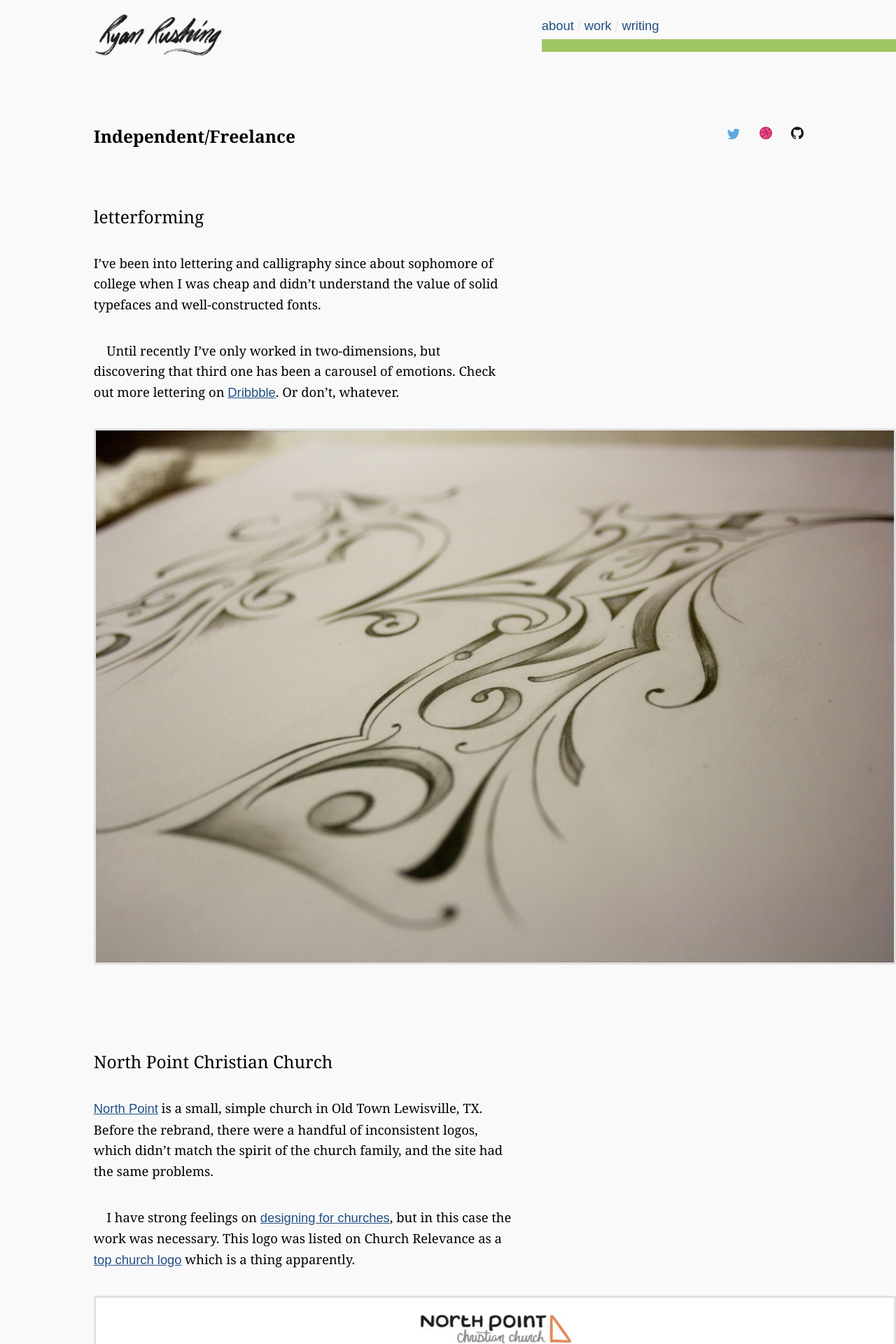
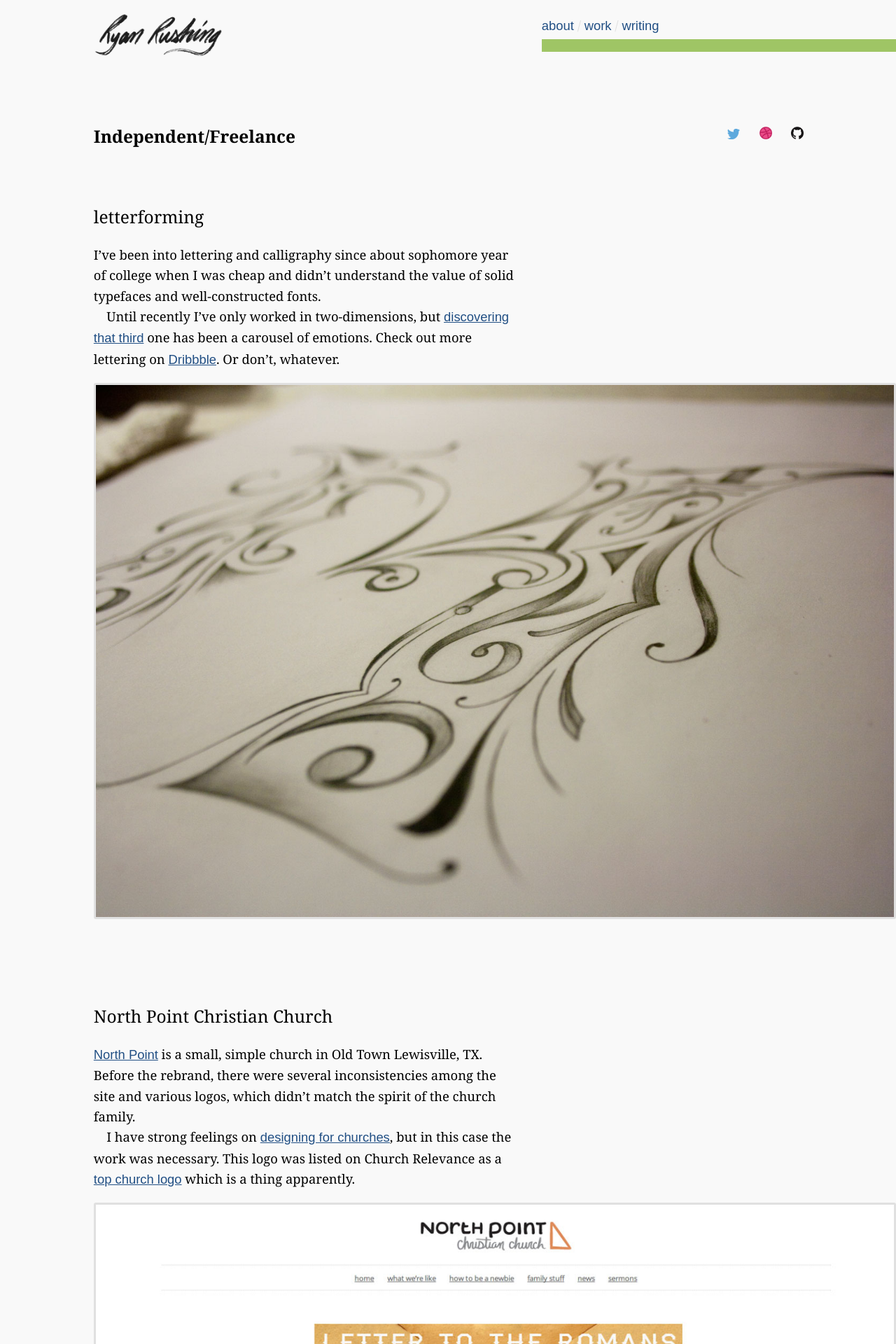
Before and after one commit to WriteEditor/ryan-rushing, a Jekyll site: the page built from work-independent.html, in a window 1280 px wide. Shown: the top 1920 px of the page at 70% size. Built offline with Jekyll 4.4.1, drawn with Linux system fonts in a browser that asks for light colours; nearby versions of some CDN libraries; Markdown is read by kramdown in place of the engine named in the settings.

Commit message:
fixing typos, small content adjustments

```diff
--- a/_assets/_layout.scss
+++ b/_assets/_layout.scss
@@ -16,7 +16,7 @@
             p{
                  @include gs-span(d, 2, 2, (2, 4));
                  float: none;
-                 margin-top: $baseline;
+                 margin: 0;
             }
         }
 
@@ -47,7 +47,7 @@
         text-align: left;
         float: none;
         margin-top: $baseline/2;
-        margin-bottom: 0;
+        margin-bottom: $baseline/2;
     }
 
     h3{
@@ -58,6 +58,7 @@
     }
 
     img{
+        margin-top: $baseline/2;
         border: $baseline/10 solid $subtleDarkColor;
     }
 }
--- a/work-independent.html
+++ b/work-independent.html
@@ -9,10 +9,10 @@
 		<h2 class="fade-4">letterforming</h2>
 		<div class="info fade-5">
 			<p>
-				I&rsquo;ve been into lettering and calligraphy since about sophomore of college when I was cheap and didn&rsquo;t understand the value of solid typefaces and well-constructed fonts.
+				I&rsquo;ve been into lettering and calligraphy since about sophomore year of college when I was cheap and didn&rsquo;t understand the value of solid typefaces and well-constructed fonts.
 			</p>
 			<p>
-				Until recently I&rsquo;ve only worked in two-dimensions, but discovering that third one has been a carousel of emotions. Check out more lettering on <a href="http://dribbble.com/ryanrushing">Dribbble</a>. Or don&rsquo;t, whatever.
+				Until recently I&rsquo;ve only worked in two-dimensions, but <a href="http://dribbble.com/shots/1466132-Mightier-sculpture">discovering that third</a> one has been a carousel of emotions. Check out more lettering on <a href="http://dribbble.com/ryanrushing">Dribbble</a>. Or don&rsquo;t, whatever.
 			</p>
 
 			<img src="/img/in-work/independent/m-commission.jpg">
@@ -23,7 +23,7 @@
 		<h2 class="fade-4">North Point Christian Church</h2>
 		<div class="info fade-5">
 			<p>
-				<a href="http://npcc.cc">North Point</a> is a small, simple church in Old Town Lewisville, TX. Before the rebrand, there were a handful of inconsistent logos, which didn&rsquo;t match the spirit of the church family, and the site had the same problems.
+				<a href="http://npcc.cc">North Point</a> is a small, simple church in Old Town Lewisville, TX. Before the rebrand, there were several inconsistencies among the site and various logos, which didn&rsquo;t match the spirit of the church family.
 			</p>
 			<p>
 				I have strong feelings on <a href="/writing/2012/02/19/on-church-design/">designing for churches</a>, but in this case the work was necessary. This logo was listed on Church Relevance as a <a href="http://churchrelevance.com/resources/top-church-logos/">top church logo</a> which is a thing apparently.
--- a/work-kalkomey.html
+++ b/work-kalkomey.html
@@ -10,7 +10,7 @@
 
 		<div class="info fade-5">
 			<p>
-				The <a href="http://bookstore.kalkomey.com">Bookstore</a> is where you can get digital versions of our handbooks and student manual covering boating, hunting, and handgun safety. They match our printed publications used in classrooms.
+				The <a href="http://bookstore.kalkomey.com">Bookstore</a> is where you can get digital versions of our handbooks and student manuals covering boating, hunting, and handgun safety. They match our printed publications used in classrooms.
 			</p>
 			<p>
 				Through the power of infinity, you can enjoy perusing  laws and regulations at any time, until your battery dies.
--- a/work-unit.html
+++ b/work-unit.html
@@ -39,7 +39,7 @@
 				Although, the internal team at Woot! is largely responsible for the current site, we were consultants for years, discussing everything from technical implementation details, to game ideas, to viral video stuff. We covered it all, and it was a blast.
 			</p>
 			<p>
-				Fun story: while in a meeting several years ago with the Woot!/Amazon leadership, they revealed their plan for the deal events, but they needed a name for it. I whispered "Woot plus" to my co-worker; it was a bit of a joke since Google+ was a new thing. I don&rsquo;t want to say I&rsquo;m responsible for the name, but&hellip;
+				Fun story: while in a meeting several years ago with the Woot!/Amazon leadership, they revealed their plan for the deal events, but they needed a name for it. I whispered &ldquo;Woot plus&rdquo; to my co-worker; it was a bit of a joke since Google+ was a new thing. I don&rsquo;t want to say I&rsquo;m responsible for the name, but&hellip;
 			</p>
 			<img src="/img/in-work/unit/woot-plus.jpg">
 		</div>
```
Also changed, not shown: other parts of work-unit.html (+1 -1 lines), css/site.css.
